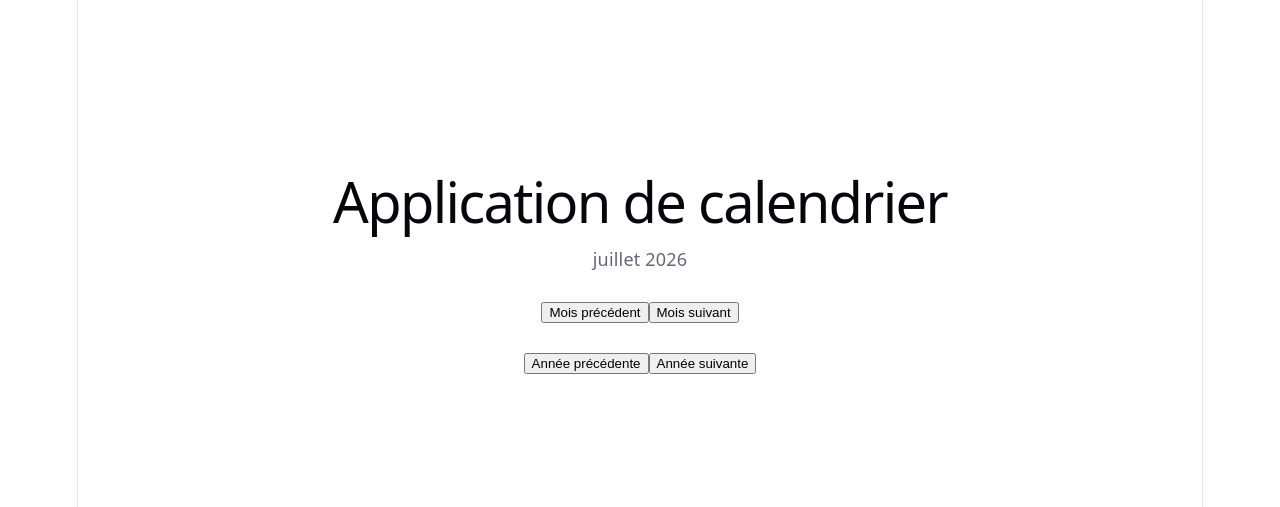
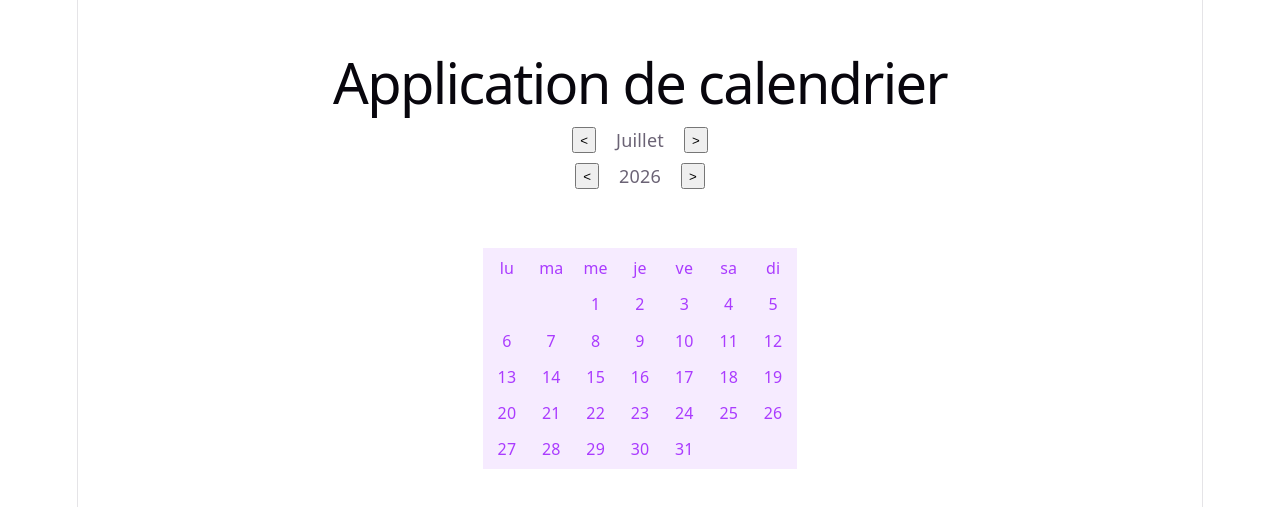
Before and after one commit to Boscher-audrey/Weenat_calendar_app, a React (Vite) app: page / in a window 1280 px wide. Shown: the part 135-642 px from the top of the page. Built offline with nearby package versions, Linux system fonts and the light colour scheme.

Commit message:
Add calendar logic with correct first-day alignment and headers

```diff
--- a/src/App.css
+++ b/src/App.css
@@ -1,59 +1,27 @@
-.counter {
+.date-container {
+  display: flex;
+  justify-content: center;
+  gap: 20px;
+  padding-bottom: 10px;
+}
+
+.month::first-letter {
+  text-transform: capitalize;
+}
+
+.calendar {
+  display: grid;
+  grid-template-columns: repeat(7, 1fr);
+  margin: 24px 0;
+  background: var(--accent-bg);
+  border: 2px solid transparent;
+}
+
+.day,
+.day-title {
   font-size: 16px;
   padding: 5px 10px;
-  border-radius: 5px;
   color: var(--accent);
-  background: var(--accent-bg);
-  border: 2px solid transparent;
-  transition: border-color 0.3s;
-  margin-bottom: 24px;
-
-  &:hover {
-    border-color: var(--accent-border);
-  }
-  &:focus-visible {
-    outline: 2px solid var(--accent);
-    outline-offset: 2px;
-  }
-}
-
-.hero {
-  position: relative;
-
-  .base,
-  .framework,
-  .vite {
-    inset-inline: 0;
-    margin: 0 auto;
-  }
-
-  .base {
-    width: 170px;
-    position: relative;
-    z-index: 0;
-  }
-
-  .framework,
-  .vite {
-    position: absolute;
-  }
-
-  .framework {
-    z-index: 1;
-    top: 34px;
-    height: 28px;
-    transform: perspective(2000px) rotateZ(300deg) rotateX(44deg) rotateY(39deg)
-      scale(1.4);
-  }
-
-  .vite {
-    z-index: 0;
-    top: 107px;
-    height: 26px;
-    width: auto;
-    transform: perspective(2000px) rotateZ(300deg) rotateX(40deg) rotateY(39deg)
-      scale(0.8);
-  }
 }
 
 #center {
@@ -69,116 +37,3 @@
     gap: 18px;
   }
 }
-
-#next-steps {
-  display: flex;
-  border-top: 1px solid var(--border);
-  text-align: left;
-
-  & > div {
-    flex: 1 1 0;
-    padding: 32px;
-    @media (max-width: 1024px) {
-      padding: 24px 20px;
-    }
-  }
-
-  .icon {
-    margin-bottom: 16px;
-    width: 22px;
-    height: 22px;
-  }
-
-  @media (max-width: 1024px) {
-    flex-direction: column;
-    text-align: center;
-  }
-}
-
-#docs {
-  border-right: 1px solid var(--border);
-
-  @media (max-width: 1024px) {
-    border-right: none;
-    border-bottom: 1px solid var(--border);
-  }
-}
-
-#next-steps ul {
-  list-style: none;
-  padding: 0;
-  display: flex;
-  gap: 8px;
-  margin: 32px 0 0;
-
-  .logo {
-    height: 18px;
-  }
-
-  a {
-    color: var(--text-h);
-    font-size: 16px;
-    border-radius: 6px;
-    background: var(--social-bg);
-    display: flex;
-    padding: 6px 12px;
-    align-items: center;
-    gap: 8px;
-    text-decoration: none;
-    transition: box-shadow 0.3s;
-
-    &:hover {
-      box-shadow: var(--shadow);
-    }
-    .button-icon {
-      height: 18px;
-      width: 18px;
-    }
-  }
-
-  @media (max-width: 1024px) {
-    margin-top: 20px;
-    flex-wrap: wrap;
-    justify-content: center;
-
-    li {
-      flex: 1 1 calc(50% - 8px);
-    }
-
-    a {
-      width: 100%;
-      justify-content: center;
-      box-sizing: border-box;
-    }
-  }
-}
-
-#spacer {
-  height: 88px;
-  border-top: 1px solid var(--border);
-  @media (max-width: 1024px) {
-    height: 48px;
-  }
-}
-
-.ticks {
-  position: relative;
-  width: 100%;
-
-  &::before,
-  &::after {
-    content: '';
-    position: absolute;
-    top: -4.5px;
-    border: 5px solid transparent;
-  }
-
-  &::before {
-    left: 0;
-    border-left-color: var(--border);
-  }
-  &::after {
-    right: 0;
-    border-right-color: var(--border);
-  }
-}
--- a/src/App.tsx
+++ b/src/App.tsx
@@ -4,10 +4,33 @@ import { useState } from 'react'
 
 function App() {
   const [displayedDate, setDisplayedDate] = useState<Date>(new Date())
+
+  const daysInMonth = new Date(
+    displayedDate.getFullYear(),
+    displayedDate.getMonth() + 1,
+    0,
+  ).getDate()
+
+  const daysBeforeFirstDayOfMonth: number =
+    (new Date(displayedDate.getFullYear(), displayedDate.getMonth(), 1).getDay() + 6) % 7
+
   const changeDate = (offsetMonth: number, offsetYear: number) => {
     setDisplayedDate(
       new Date(displayedDate.getFullYear() + offsetYear, displayedDate.getMonth() + offsetMonth, 1),
     )
+  }
+
+  const daysTitle = ['lu', 'ma', 'me', 'je', 've', 'sa', 'di']
+
+  const getDaysInMonth = () => {
+    const days = Array.from({ length: daysInMonth }, (_, index) => index + 1)
+    const emptyDays = []
+    for (let i = 0; i < daysBeforeFirstDayOfMonth; i++) {
+      emptyDays.push(null)
+    }
+    const weeks: Array<string | number | null> = [...emptyDays, ...days]
+
+    return weeks
   }
 
   return (
@@ -15,15 +38,35 @@ function App() {
       <section id="center">
         <div>
           <h1>Application de calendrier</h1>
-          <p>{displayedDate.toLocaleString('fr-FR', { month: 'long', year: 'numeric' })}</p>
+          <div className="date-container">
+            <button onClick={() => changeDate(-1, 0)}>{'<'}</button>
+            <p className="month">{displayedDate.toLocaleString('fr-FR', { month: 'long' })}</p>
+            <button onClick={() => changeDate(1, 0)}>{'>'}</button>
+          </div>
+
+          <div className="date-container">
+            <button onClick={() => changeDate(0, -1)}>{'<'}</button>
+            <p>{displayedDate.toLocaleString('fr-FR', { year: 'numeric' })}</p>
+            <button onClick={() => changeDate(0, 1)}>{'>'}</button>
+          </div>
         </div>
-        <div>
-          <button onClick={() => changeDate(-1, 0)}>Mois précédent</button>
-          <button onClick={() => changeDate(1, 0)}>Mois suivant</button>
-        </div>
-        <div>
-          <button onClick={() => changeDate(0, -1)}>Année précédente</button>
-          <button onClick={() => changeDate(0, 1)}>Année suivante</button>
+
+        <div className="calendar">
+          {daysTitle.map((dayTitle, dayTitleIndex) => (
+            <div className="day-title" key={'dayTitle-' + dayTitleIndex}>
+              {dayTitle}
+            </div>
+          ))}
+
+          {getDaysInMonth().map((day, dayIndex) =>
+            day === null ? (
+              <div className="day-empty" key={'day-empty-' + dayIndex} />
+            ) : (
+              <div className="day" key={'day-' + dayIndex}>
+                {day}
+              </div>
+            ),
+          )}
         </div>
       </section>
     </>
```
